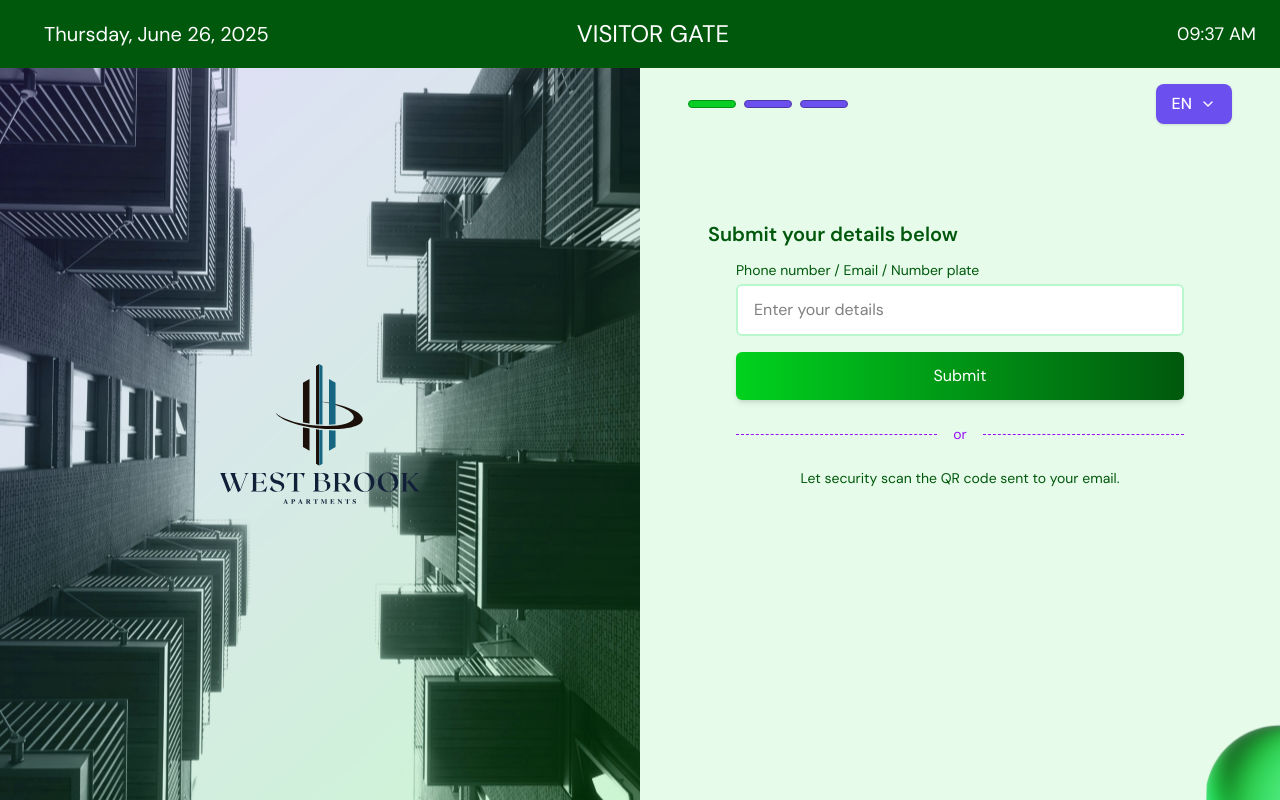
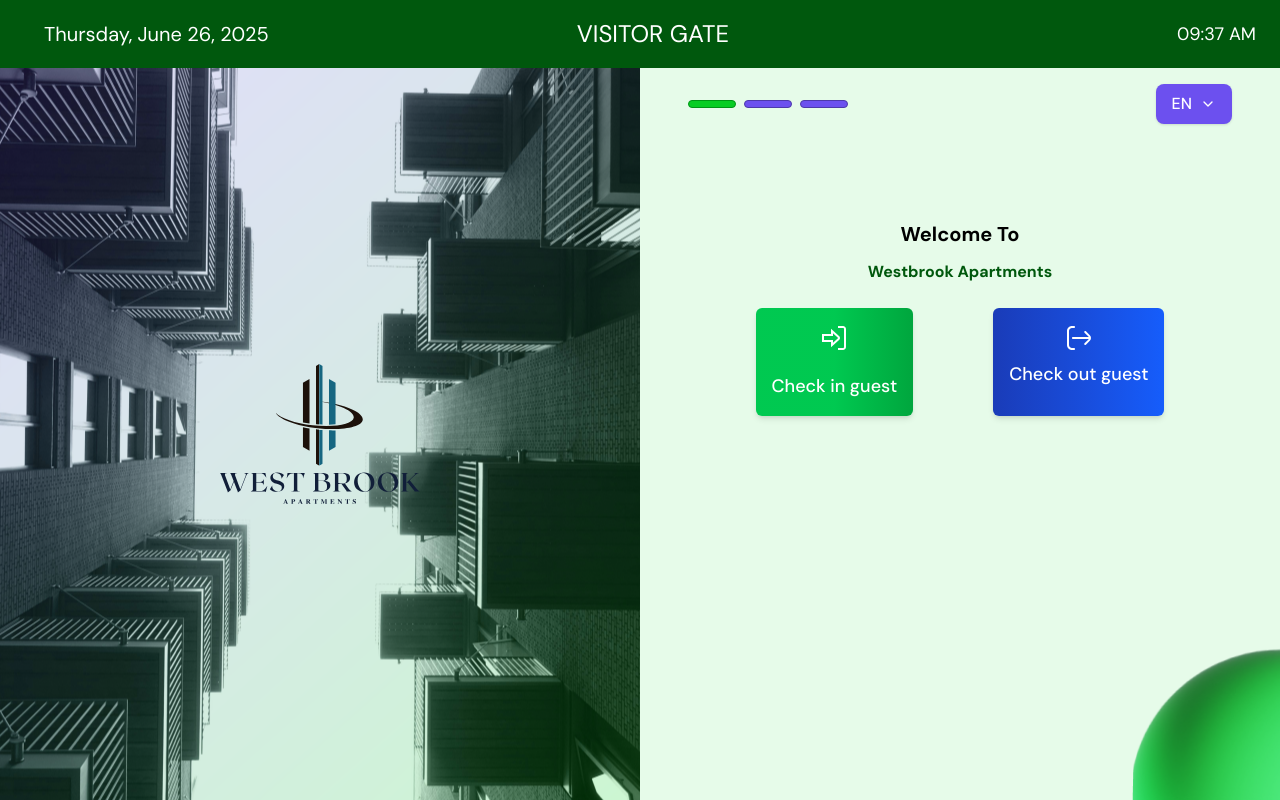
Before and after one commit to Rose-Irungu/kiosk, a React (Vite) app: page / in a window 1280 px wide. Built offline with nearby package versions, Linux system fonts and the light colour scheme.

Commit message:
routed the pages

```diff
--- a/src/App.jsx
+++ b/src/App.jsx
@@ -1,33 +1,28 @@
 import React from 'react';
 import { BrowserRouter as Router, Routes, Route } from 'react-router-dom';
+
 import Header from './components/Header';
 import Navbar from './components/Navbar';
+
+import Home from './pages/Home';
 import VisitorPage from './pages/VisitorPage';
 import Verify from './pages/Verify';
-import Bye from './pages/Bye'
-import Error from './pages/Error'
-import VisitorWelcome from './pages/VisitorWelcome';
+import Bye from './pages/Bye';
+import Error from './pages/Error';
 import Welcomeback from './pages/Welcomeback';
 
 const App = () => {
   return (
     <Router>
       <Routes>
-        {/* <Route path="/" element={<Welcome />} /> {/* brian Uncomment when done*/}
-        <Route path="/" element={<VisitorPage />} />
+        <Route path="/" element={<Home />} />
+        <Route path="/visitorpage" element={<VisitorPage />} />
         <Route path="/header" element={<Header />} />
         <Route path="/navbar" element={<Navbar />} />
         <Route path="/verify" element={<Verify />} />
-        {<Route path="/welcomeback" element={< VisitorWelcome/>} /> }
-        {/* <Route path="/checkout" element={<checkout />} /> */}{/* Nigel uncomment when done */}
-        <Route path="/welcomeback" element={<VisitorWelcome />} />
-        <Route path="/bye" element={<Bye />} />{/* Rebecca uncomment when done - done */}
-        <Route path="/error" element={<Error />} />{/* Rebecca uncomment when done - done */}
         <Route path="/welcomeback" element={<Welcomeback />} />
-
-
-
-
+        <Route path="/bye" element={<Bye />} />
+        <Route path="/error" element={<Error />} />
       </Routes>
     </Router>
   );
--- a/src/pages/Bye.jsx
+++ b/src/pages/Bye.jsx
@@ -1,5 +1,6 @@
 // src/pages/VisitorPage.jsx
 import React from 'react';
+import { Link } from 'react-router-dom';
 import Header from '../components/Header';
 import Navbar from '../components/Navbar';
 import logo from '../assets/logo.svg';
@@ -77,8 +78,8 @@ const ByePage = () => {
                                 <path d="M10 20v-6h4v6h5v-8h3L12 3 2 12h3v8z" />
                             </svg>
 
-                            {/* Text */}
-                            Return to Home
+                              <Link to="/">Return to Home</Link>
+
                         </button>
 
 
--- a/src/pages/Home.jsx
+++ b/src/pages/Home.jsx
@@ -1,12 +1,13 @@
 // src/pages/VisitorPage.jsx
-import React from 'react';
-import Header from '../components/Header';
-import Navbar from '../components/Navbar';
-import download from '../assets/download.svg';
-import out from '../assets/out.svg';
-import sphere from '../assets/sphere-green-glossy0.png';
-import logo from  '../assets/logo.svg';
-import rectangle from  '../assets/rectangle-780.png';
+import React from "react";
+import { Link } from "react-router-dom";
+import Header from "../components/Header";
+import Navbar from "../components/Navbar";
+import download from "../assets/download.svg";
+import out from "../assets/out.svg";
+import sphere from "../assets/sphere-green-glossy0.png";
+import logo from "../assets/logo.svg";
+import rectangle from "../assets/rectangle-780.png";
 const HomePage = () => {
   return (
     <div className="flex flex-col min-h-screen w-screen overflow-x-hidden relative">
@@ -20,7 +21,11 @@ const HomePage = () => {
           className="w-1/2 h-[200px] lg:h-auto bg-cover bg-center flex items-center justify-center"
           style={{ backgroundImage: `url(${rectangle})` }}
         >
-          <img src={logo} alt="West Brook Logo" className="max-w-[200px] max-h-[500px] w-full h-auto overflow-hidden" />
+          <img
+            src={logo}
+            alt="West Brook Logo"
+            className="max-w-[200px] max-h-[500px] w-full h-auto overflow-hidden"
+          />
         </div>
 
         {/* Right form section */}
@@ -44,33 +49,26 @@ const HomePage = () => {
             </label>
 
             <div className="flex justify-center gap-x-20 mt-6">
-
               {/* Check In Button */}
-      <button
-        className="  flex flex-col items-center w-full sm:w-auto p-4 rounded-md shadow-md bg-gradient-to-r from-green-500 via-green-500 to-green-600"
-      >
-        <img src={ download } alt="Enter icon" className="w-6 h-7 mb-5" />
-        <span className="text-white text-lg font-medium">Check in guest</span>
+              <button className="flex flex-col items-center w-full sm:w-auto p-4 rounded-md shadow-md bg-gradient-to-r from-green-500 via-green-500 to-green-600 hover:from-green-600 hover:via-green-600 hover:to-green-700 active:from-green-700 active:via-green-700 active:to-green-800 transition-all duration-200">
+                <img src={download} alt="Enter icon" className="w-6 h-7 mb-5" />
+                <span className="text-white text-lg font-medium">
+                  <Link to="/visitorpage">Check in guest</Link>
+                </span>
               </button>
 
               {/* Check Out Button */}
-      <button
-        className=" flex flex-col items-center w-full sm:w-auto p-4 rounded-md shadow-md bg-gradient-to-r from-blue-800 to-blue-600"
-      >
+              <button className="flex flex-col items-center w-full sm:w-auto p-4 rounded-md shadow-md bg-gradient-to-r from-blue-800 to-blue-600 hover:from-blue-900 hover:to-blue-700 active:from-blue-950 active:to-blue-800 transition-all duration-200">
                 <img
                   src={out}
                   alt="Exit icon"
                   className="w-6 h-7 mb-2 transform rotate 180 fill-white"
                 />
-        <span className="text-white text-lg font-medium">Check out guest</span>
+                <span className="text-white text-lg font-medium">
+                  <Link to="/verify">Check out guest</Link>
+                </span>
               </button>
             </div>
-
-
-
-
-
-
           </div>
           {/* Decorative Sphere */}
           <img
@@ -81,7 +79,6 @@ const HomePage = () => {
         </div>
       </div>
     </div>
-
   );
 };
 
--- a/src/pages/Verify.jsx
+++ b/src/pages/Verify.jsx
@@ -1,5 +1,6 @@
 // src/pages/VisitorPage.jsx
 import React from 'react';
+import { Link } from 'react-router-dom';
 import Header from '../components/Header';
 import Navbar from '../components/Navbar';
 import logo from '../assets/logo.svg';
@@ -51,7 +52,8 @@ const VisitorPage = () => {
                 background: 'linear-gradient(90deg, rgba(0,210,30,1) 0%, rgba(0,88,13,1) 100%)',
               }}
             >
-              Submit
+              <Link to="/bye" className="text-white font-medium">Submit</Link>
+
             </button>
 
             {/* OR Divider */}
--- a/src/pages/VisitorPage.jsx
+++ b/src/pages/VisitorPage.jsx
@@ -1,5 +1,6 @@
 // src/pages/VisitorPage.jsx
 import React from 'react';
+import { Link } from 'react-router-dom';
 import Header from '../components/Header';
 import Navbar from '../components/Navbar';
 import logo from '../assets/logo.svg';
@@ -51,7 +52,8 @@ const VisitorPage = () => {
                 background: 'linear-gradient(90deg, rgba(0,210,30,1) 0%, rgba(0,88,13,1) 100%)',
               }}
             >
-              Submit
+              <Link to="/welcomeback" className="text-white font-medium">  Submit</Link>
+
             </button>
 
             {/* OR Divider */}
--- a/src/pages/Welcomeback.jsx
+++ b/src/pages/Welcomeback.jsx
@@ -1,6 +1,11 @@
 import React, { useEffect, useState } from "react";
+import { Link } from 'react-router-dom';
 import { HomeIcon } from "@heroicons/react/24/solid";
 // import axios from "axios";
+import Header from '../components/Header';
+import logo from '../assets/logo.svg';
+import rectangle from '../assets/rectangle-780.png';
+import sphere from '../assets/sphere-green-glossy0.png';
 
 function Welcomeback() {
   //Local state
@@ -27,15 +32,16 @@ function Welcomeback() {
 
   //Render
   return (
+    <>
+    <Header />
     <div className="flex min-h-screen flex-col md:flex-row">
       {/* Image Pane*/}
-      <div className="relative flex-1">
-        <img
-          src="../../public/sample.jpg"
-          alt="Visitor Registration"
-          className="absolute inset-0 h-full w-full object-cover"
-        />
-      </div>
+        <div
+          className="w-1/2 h-[200px] lg:h-auto bg-cover bg-center flex items-center justify-center"
+          style={{ backgroundImage: `url(${rectangle})` }}
+        >
+          <img src={logo} alt="West Brook Logo" className="max-w-[200px] max-h-[500px] w-full h-auto overflow-hidden" />
+        </div>
 
       {/*Welcome Pane*/}
       <div className="flex flex-1 items-center justify-center bg-gray-100 p-6">
@@ -61,11 +67,13 @@ function Welcomeback() {
             className="mb-1 self-center rounded-2xl bg-green-600 px-4 py-2 font-normal text-white transition hover:bg-green-700 focus:outline-none focus:ring-2 focus:ring-green-500 focus:ring-offset-2"
           >
             <HomeIcon className="mr-2 h-5 w-5 inline-flex" aria-hidden="true" />
-            Return&nbsp;to&nbsp;Home
+            <Link to="/">Return&nbsp;to&nbsp;Home</Link>
+
           </button>
         </div>
       </div>
     </div>
+    </>
   );
 }
 
```
Also changed, not shown: src/pages/Error.jsx (+26 -45 lines). Lines whose indentation alone changed are shown as unchanged.
